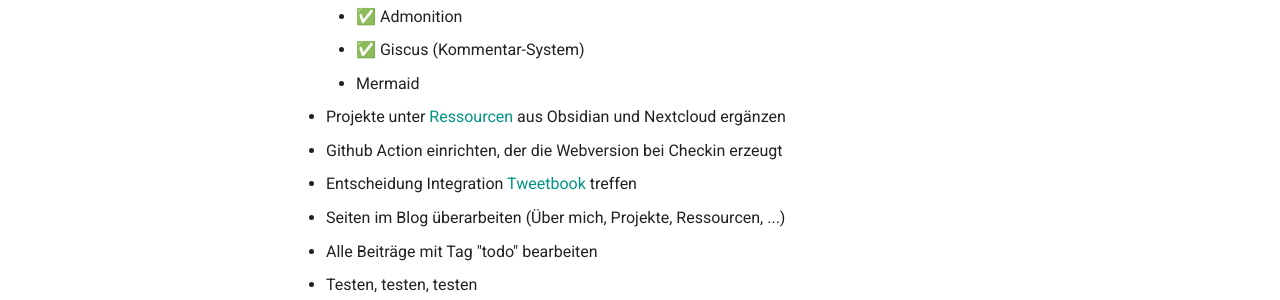
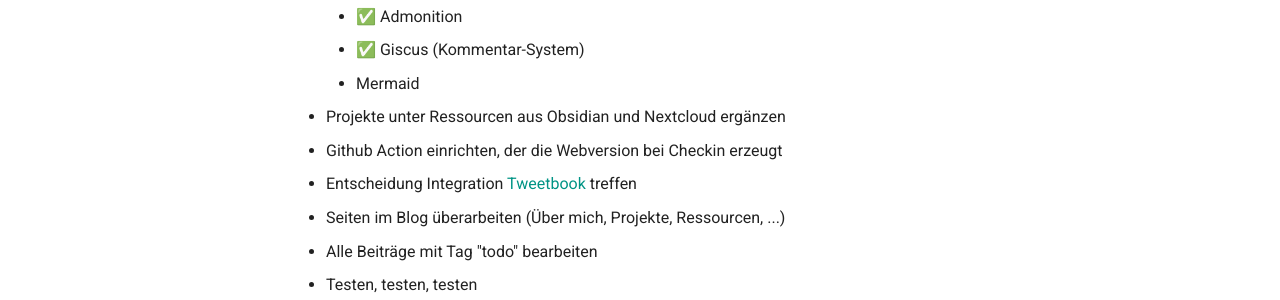
Before and after one commit to simondueckert/blog, an MkDocs documentation site: the page built from src/projects/2025-blog-migration.md, in a window 1280 px wide and 1352 px high. Shown: the part 790-1090 px from the top of the window. Built offline with MkDocs 1.6.1 and Material for MkDocs 9.7.7, drawn with Linux system fonts in a browser that asks for light colours; comment, search, counter and statistics services are not loaded; part of the change alters nothing that is shown.

```diff
--- a/mkdocs.yml
+++ b/mkdocs.yml
@@ -1,7 +1,7 @@
 site_name: Leben, Lernen und Arbeiten im 21. Jahrhundert
-site_url: https://simondueckert.github.io/blog
+site_url: https://blog.dueckert.eu
 docs_dir: src
-site_dir: docs
+site_dir: site
 edit_uri: ''
 
 nav:
@@ -29,7 +29,7 @@ repo_name: 'simondueckert/blog'
 repo_url: 'https://github.com/simondueckert/blog'
 
 extra:
-    homepage: https://simondueckert.github.io/blog
+    homepage: https://blog.dueckert.eu
     social:
         - icon: fontawesome/brands/mastodon
           link: 'https://colearn.social/@simondueckert'
@@ -64,5 +64,5 @@ markdown_extensions:
   - toc:
       toc_depth: 0
   - pymdownx.emoji:
-      emoji_index: !!python/name:materialx.emoji.twemoji
-      emoji_generator: !!python/name:materialx.emoji.to_svg
+      emoji_index: !!python/name:material.extensions.emoji.twemoji
+      emoji_generator: !!python/name:material.extensions.emoji.to_svg
--- /dev/null
+++ b/requirements.txt
@@ -0,0 +1,3 @@
+mkdocs-material==9.7.7
+mkdocs-rss-plugin==1.19.0
+mkdocs-mermaid2-plugin==1.2.3
--- a/src/projects/2025-blog-migration.md
+++ b/src/projects/2025-blog-migration.md
@@ -18,7 +18,7 @@
     - ✅ Admonition
     - ✅ Giscus (Kommentar-System)
     - Mermaid
-- Projekte unter [Ressourcen](resources.md) aus Obsidian und Nextcloud ergänzen
+- Projekte unter Ressourcen aus Obsidian und Nextcloud ergänzen
 - Github Action einrichten, der die Webversion bei Checkin erzeugt
 - Entscheidung Integration [Tweetbook](https://simondueckert.github.io/tweetbook/de) treffen
 - Seiten im Blog überarbeiten (Über mich, Projekte, Ressourcen, ...)
```
Also changed, not shown: 2 other files.
